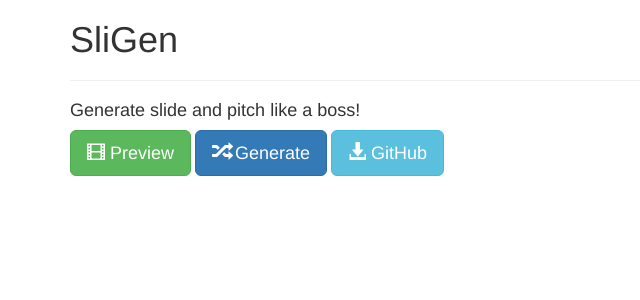
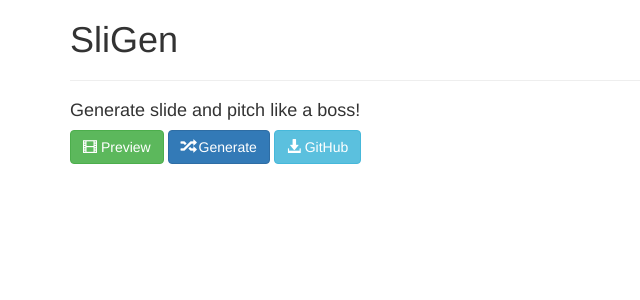
Before and after one commit to Inndy/sligen, a PHP site: page / in a window 1280 px wide. Shown: the top 300 px of the page, without its empty margins (0-640 px from the left). Run offline with PHP 8.4, Linux system fonts and the light colour scheme; data that the repository does not hold is empty.

Commit message:
Add viewport meta data and use small button

```diff
--- a/index.php
+++ b/index.php
@@ -3,6 +3,7 @@
 <head>
     <meta charset="UTF-8">
     <title>Sligen Online Demo</title>
+    <meta name="viewport" content="width=device-width, user-scalable=no, initial-scale=1.0, maximum-scale=1.0, minimum-scale=1.0">
     <style>
     body {
         font-size: 1.5em;
@@ -25,13 +26,13 @@
         ?>
         <form action="." method="POST">
             <input type="hidden" name="generate" value="1">
-            <a href="public/" class="btn btn-lg btn-success" target="_blank">
+            <a href="public/" class="btn btn-success" target="_blank">
                 <span class="glyphicon glyphicon-film"></span> Preview
             </a>
-            <button type="submit" class="btn btn-lg btn-primary">
+            <button type="submit" class="btn btn-primary">
                 <span class="glyphicon glyphicon-random"></span> Generate
             </button>
-            <a href="https://github.com/Inndy/sligen" class="btn btn-lg btn-info">
+            <a href="https://github.com/Inndy/sligen" class="btn btn-info">
                 <span class="glyphicon glyphicon-download-alt"></span> GitHub
             </a>
         </form>
```
